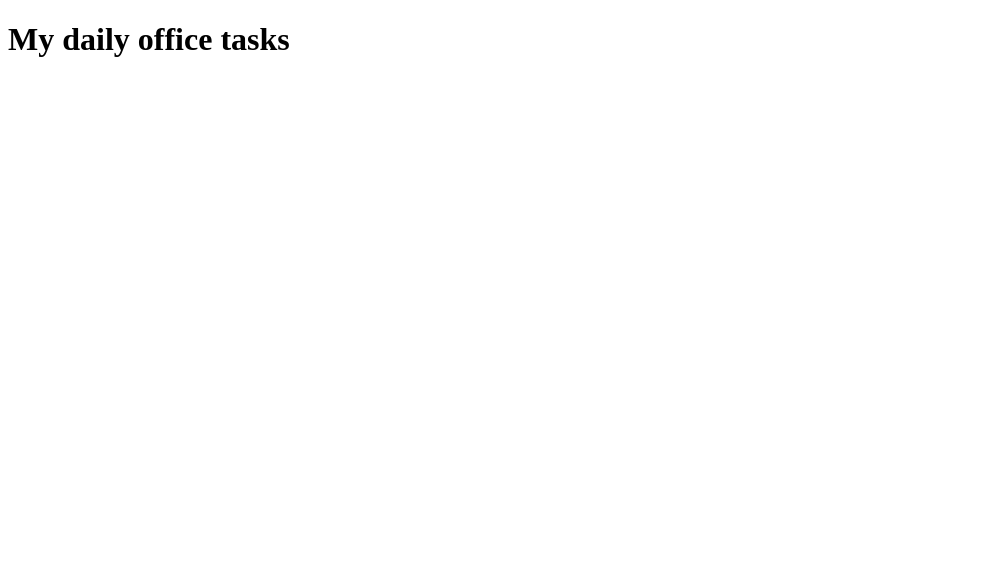
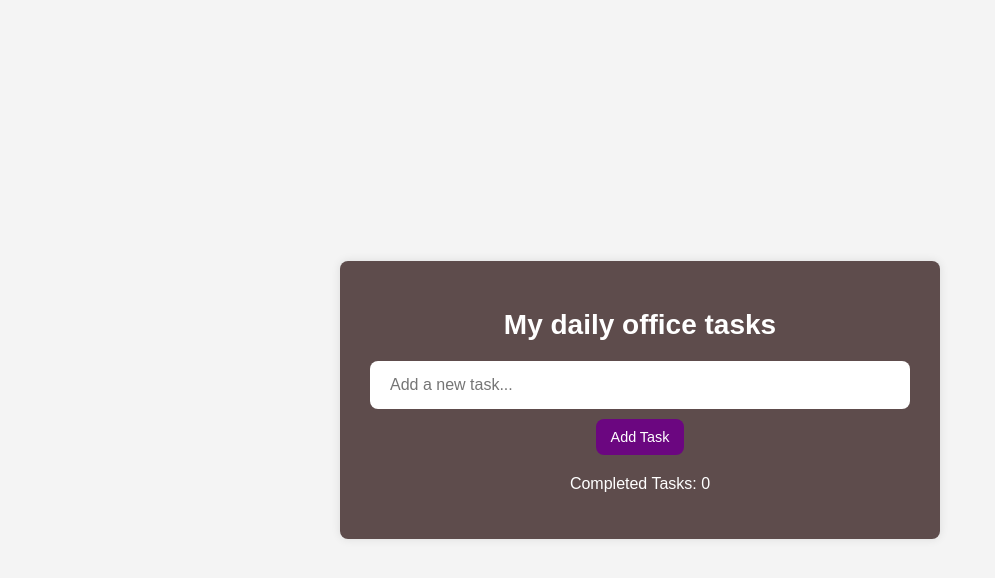
Before and after one commit to Emiderex/to-do-list, a plain HTML site: page index.html in a window 1280 px wide. Shown: the whole page, without its empty margins (0-995 px from the left). Drawn offline with Linux system fonts and the light colour scheme.

Commit message:
Added new modifications

```diff
--- a/index.html
+++ b/index.html
@@ -3,15 +3,18 @@
 <head>
     <meta charset="UTF-8">
     <meta name="viewport" content="width=device-width, initial-scale=1.0">
-    <title>Document</title>
+    <title>Todo List App</title>
     <link rel="stylesheet" href="style.css">
     <script src="./script.js" defer></script>
 </head>
 <body>
     <div class="container">
-        <h1>My daily office tasks</h1>
         <div class="box">
-
+            <h1>My daily office tasks</h1>
+            <input type="text" id="taskInput" placeholder="Add a new task...">
+            <button class="add-task" onclick="addTask()">Add Task</button>
+            <p id="completedCounter">Completed Tasks: 0</p>
+            <ul id="taskList"></ul>
         </div>
     </div>
 </body>
--- a/script.js
+++ b/script.js
@@ -0,0 +1,40 @@
+function addTask() {
+  const taskInput = document.getElementById('taskInput');
+  const taskList = document.getElementById('taskList');
+  const completedCounter = document.getElementById('completedCounter');
+
+  if (taskInput.value.trim() !== '') {
+      const newTask = document.createElement('li');
+      const taskText = document.createElement('span');
+      taskText.textContent = taskInput.value;
+
+      const deleteButton = document.createElement('button');
+      deleteButton.textContent = 'Delete';
+      deleteButton.className = 'delete-button';
+
+      newTask.appendChild(taskText);
+      newTask.appendChild(deleteButton);
+      taskList.appendChild(newTask);
+
+      taskInput.value = '';
+
+      newTask.addEventListener('click', function (event) {
+          if (!event.target.classList.contains('delete-button')) {
+              newTask.classList.toggle('completed');
+              updateCompletedCounter();
+          }
+      });
+
+      deleteButton.addEventListener('click', function (event) {
+          event.stopPropagation();
+          taskList.removeChild(newTask);
+          updateCompletedCounter();
+      });
+  }
+}
+
+function updateCompletedCounter() {
+  const completedCounter = document.getElementById('completedCounter');
+  const completedTasks = document.querySelectorAll('.completed').length;
+  completedCounter.textContent = `Completed Tasks: ${completedTasks}`;
+}
--- a/style.css
+++ b/style.css
@@ -0,0 +1,97 @@
+body {
+  font-family: 'Poppins', sans-serif;
+  background-color: #f4f4f4;
+  margin: 0;
+  display: flex;
+  align-items: center;
+  justify-content: center;
+  min-height: 100vh;
+}
+
+.container {
+  position: relative;
+  background-color: #5e4c4c;
+  border-radius: 8px;
+  box-shadow: 0 0 10px rgba(0, 0, 0, 0.1);
+  width: 80%;
+  max-width: 600px;
+  padding: 30px;
+  box-sizing: border-box;
+}
+
+.container h1 {
+  color: #fff;
+  font-size: 1.75em;
+  text-align: center;
+  margin-bottom: 20px;
+}
+
+input[type="text"] {
+  box-sizing: border-box;
+  width: 100%;
+  border: none;
+  border-radius: 8px;
+  padding: 15px 20px;
+  font-size: 1em;
+  outline: 0;
+  margin-bottom: 10px;
+}
+
+button.add-task {
+  display: block;
+  margin: 0 auto 20px;
+  border-radius: 8px;
+  padding: 10px 15px;
+  outline: 0;
+  cursor: pointer;
+  background: #6b0680;
+  border: none;
+  color: #fff;
+  font-size: 0.9em;
+  transition: background 0.3s ease;
+}
+
+ul {
+  list-style-type: none;
+  padding: 0;
+  margin: 0;
+}
+
+li {
+  background-color: #eee;
+  margin: 8px 0;
+  padding: 8px;
+  border-radius: 4px;
+  display: flex;
+  justify-content: space-between;
+  align-items: center;
+}
+
+li.completed {
+  background-color: #f0f0f0;
+}
+
+li.completed span {
+  text-decoration: line-through;
+  color: #cf5757;
+}
+
+button.delete-button {
+  background-color: #ff0000;
+  color: #fff;
+  border: none;
+  padding: 8px 12px;
+  border-radius: 4px;
+  cursor: pointer;
+  text-decoration: none;
+}
+
+button.delete-button:hover {
+  background-color: #cc0000;
+}
+
+p {
+  color: #fff;
+  text-align: center;
+  margin-top: 20px;
+}
```
